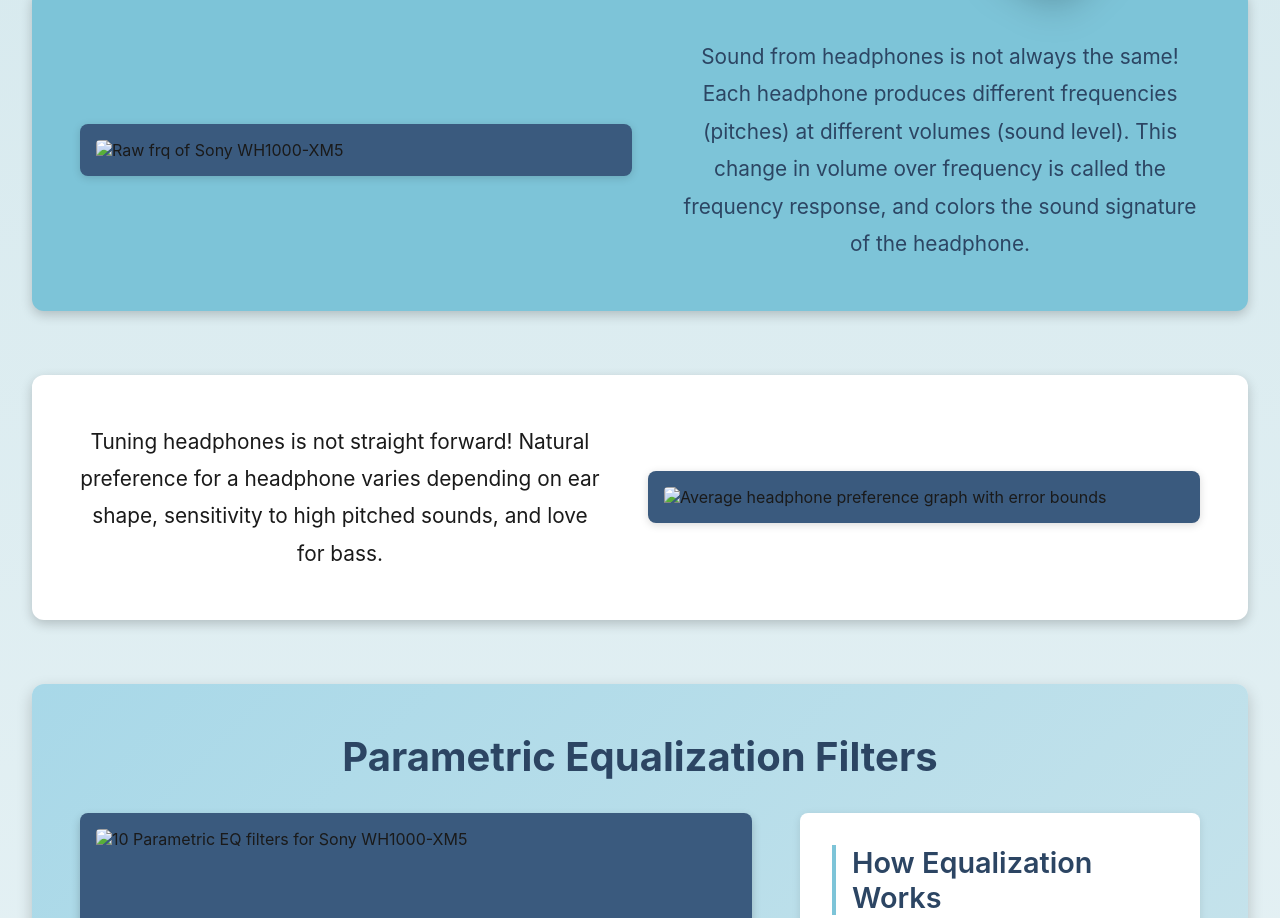
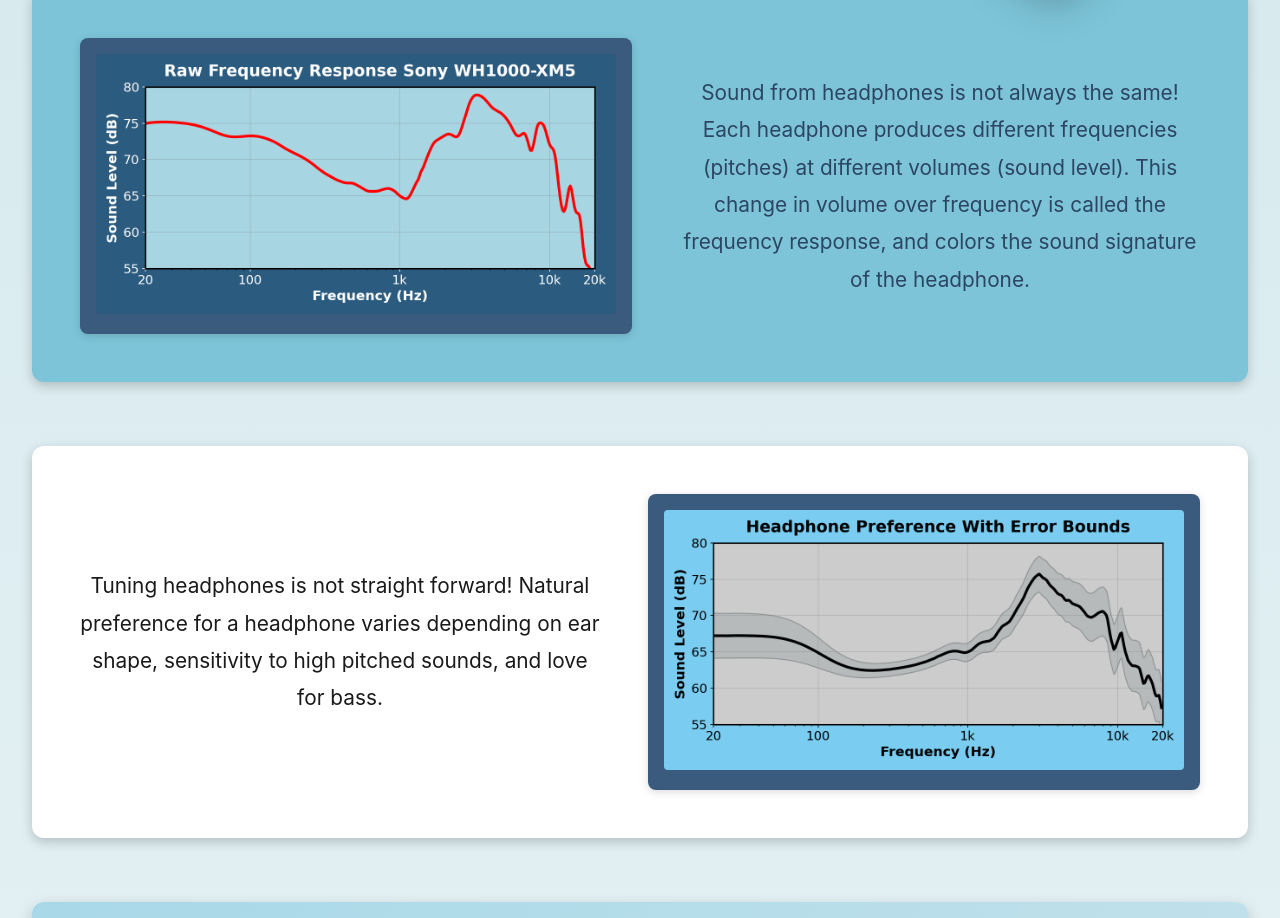
Before and after one commit to kkotzbauer63/CSE2004_Website1, a plain HTML site: page index.html in a window 1280 px wide. Shown: the part 360-1278 px from the top of the page. Drawn offline with Linux system fonts and the light colour scheme; the site is published under a folder, as on GitHub Pages, so addresses that start at the root find nothing.

Commit message:
Fixed Images

```diff
--- a/index.html
+++ b/index.html
@@ -36,7 +36,7 @@
         <section id="introduction" class="intro-section">
             <div class="content-wrapper">
                 <div class="graph-container">
-                    <img src="/raw_sonys_graph.png" alt="Raw frq of Sony WH1000-XM5">
+                    <img src="raw_sonys_graph.png" alt="Raw frq of Sony WH1000-XM5">
                 </div>
                 <div class="text-content">
                     <p>
@@ -52,7 +52,7 @@
         <section id="frequency-response" class="frq-section">
             <div class="content-wrapper reverse">
                 <div class="graph-container">
-                    <img src="/target_curve_graph.png" alt="Average headphone preference graph with error bounds">
+                    <img src="target_curve_graph.png" alt="Average headphone preference graph with error bounds">
                 </div>
                 <div class="text-content">
                     <p>
@@ -70,10 +70,10 @@
             <article class="eq-content">
                 <div class="eq-graphs">
                     <div class="graph-container large">
-                        <img src="/peq_graph.png" alt="10 Parametric EQ filters for Sony WH1000-XM5">
+                        <img src="peq_graph.png" alt="10 Parametric EQ filters for Sony WH1000-XM5">
                     </div>
                     <div class="graph-container large">
-                        <img src="/before_combined_graph.png"
+                        <img src="before_combined_graph.png"
                             alt="Comparison of raw frequency response versus corrected response for Sony WH1000-XM5">
                     </div>
                 </div>
```
